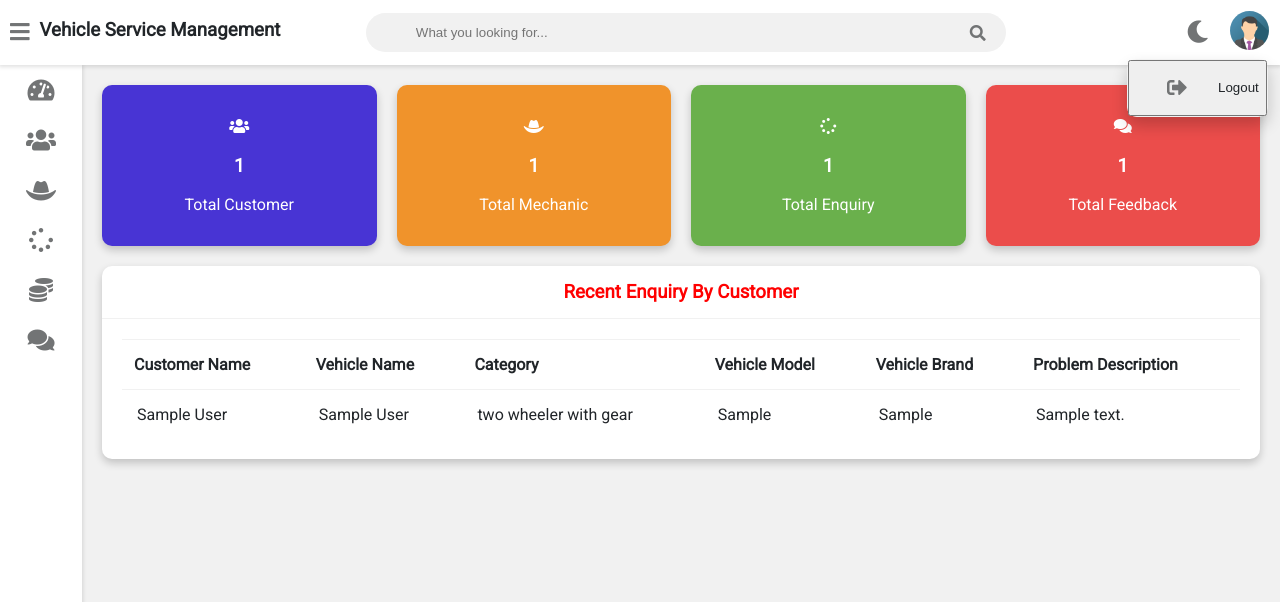
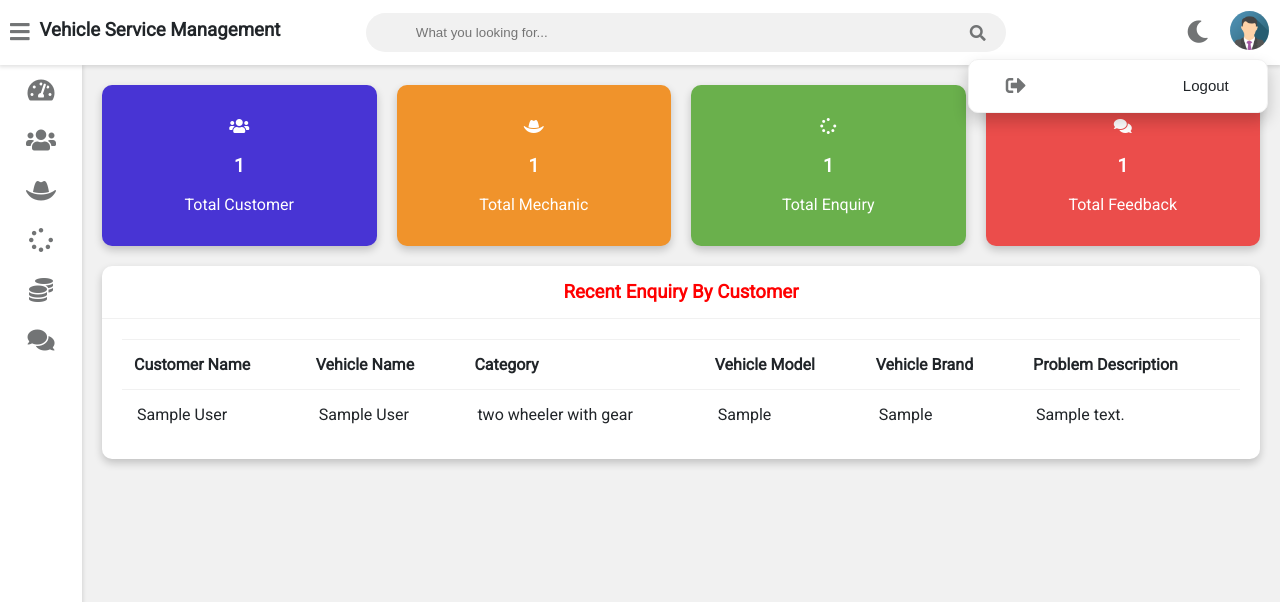
Before and after one commit to ivanmarinoff/service_website, a Django app: page /admin-dashboard in a window 1280 px wide, after a click that opens the changed part. Shown: the top 602 px of the page. Run offline with Django 5.2, Linux system fonts and the light colour scheme; a user stored in the database is signed in; tables that the repository leaves empty hold one stand-in row (values such as "Sample post"); some libraries are stand-ins or nearby versions.

Commit message:
Updated logout admin button

```diff
--- a/templates/vehicle/adminbase.html
+++ b/templates/vehicle/adminbase.html
@@ -55,11 +55,11 @@
                             <form method="post" action="{% url 'logout' %}" class="dropdown-menu-link">
 {#							<a href="{% url 'logout' %}" class="dropdown-menu-link" type="submit">#}
                                  {% csrf_token %}
-                                <button type="submit" class="dropdown-menu-link">
+                                <button autofocus type="submit" class="dropdown-menu-link" style="border:none; background-color: transparent">
 								<div>
 									<i class="fas fa-sign-out-alt"></i>
 								</div>
-								Logout
+								<span>Logout</span>
                                 </button>
 {#							</a>#}
                                 </form>
```
Also changed, not shown: templates/vehicle/customerbase.html (+4 -5 lines).
